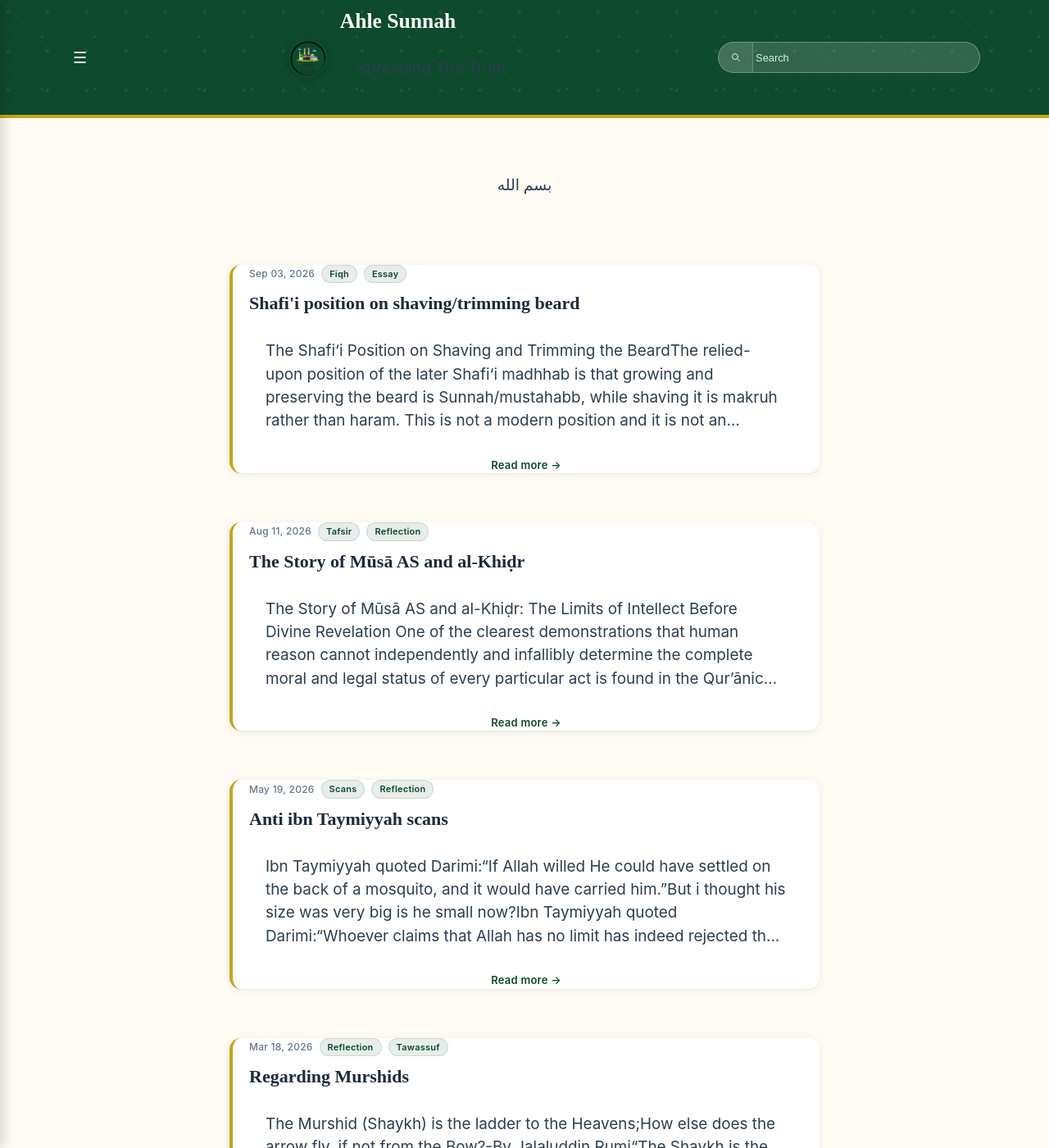
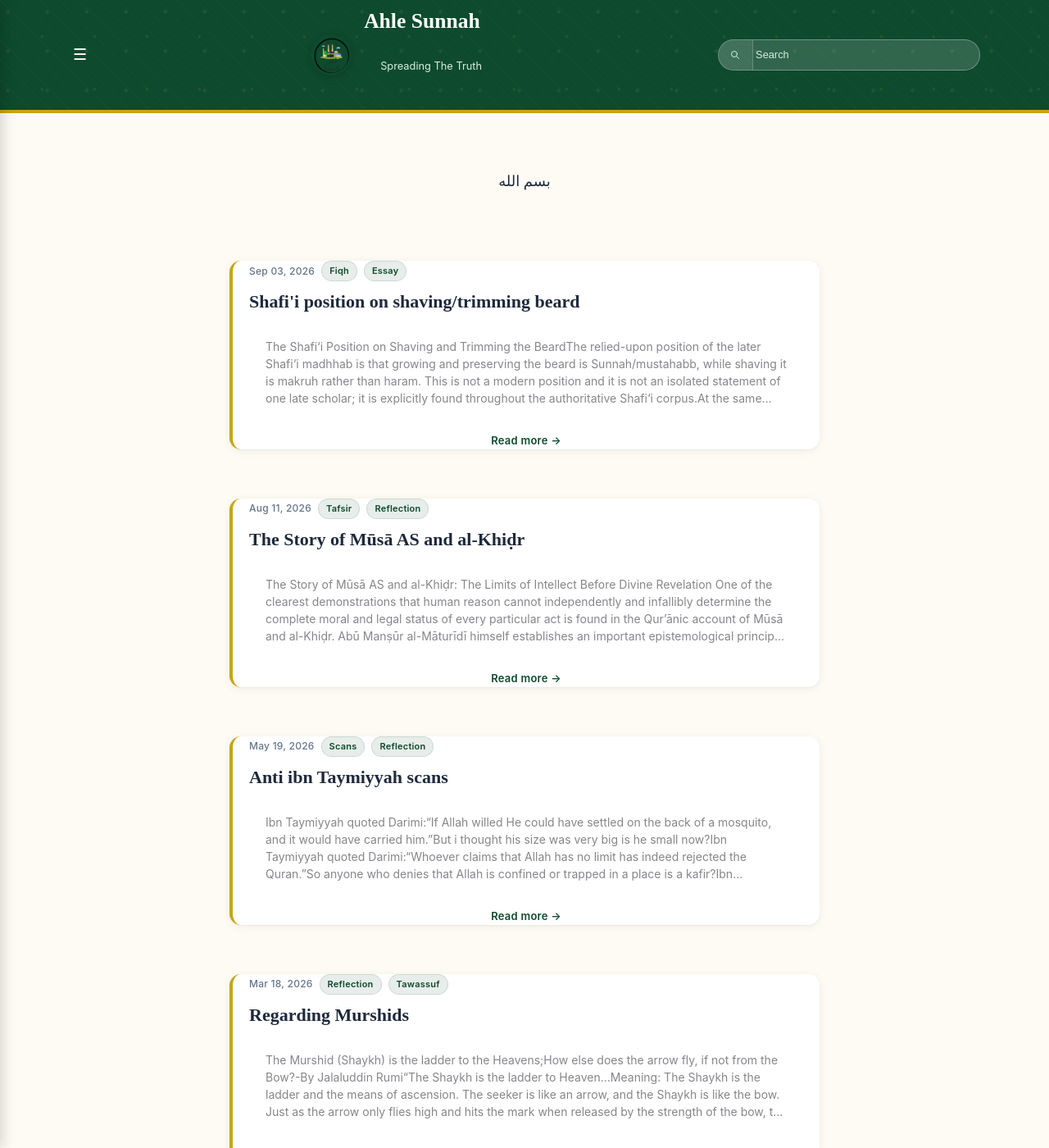
Before and after one commit to Fali17/ahlesunnah, a Jekyll site: the page built from index.html, in a window 1280 px wide and 1400 px high. Shown: the whole window at 82% size. Built offline with Jekyll 4.4.1, drawn with Linux system fonts in a browser that asks for light colours; the list of posts is cut into pages by our own code.

Commit message:
Update main.css

```diff
--- a/assets/css/main.css
+++ b/assets/css/main.css
@@ -787,10 +787,6 @@
     max-width: 760px !important;
     margin: 30px auto !important;
     padding: 0 20px !important;
-    line-height: 1.5 !important;         /* Crisp sentence breathing room */
-    font-size: 1.18rem !important;        /* Academic typography sizing */
-    color: #2c3e50 !important;            /* Soft dark slate color to prevent eye strain */
-}
 
 /* ==========================================================================
    2. AUTOMATED ARABIC TEXT DETECTOR (NO POST EDITING REQUIRED)
```
